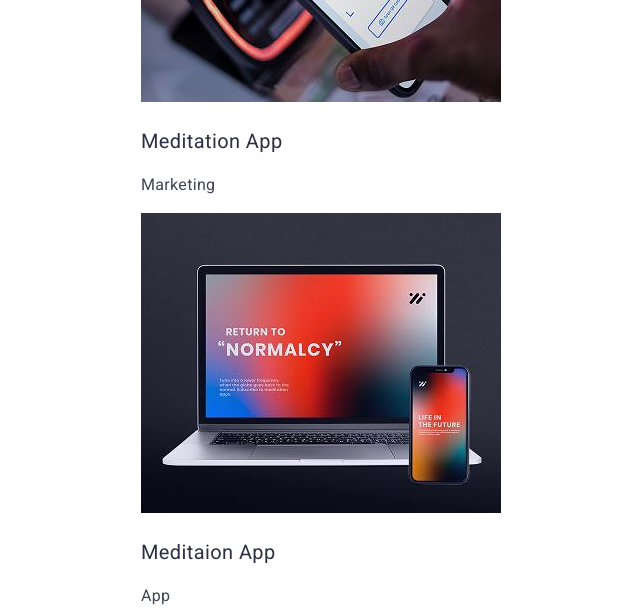
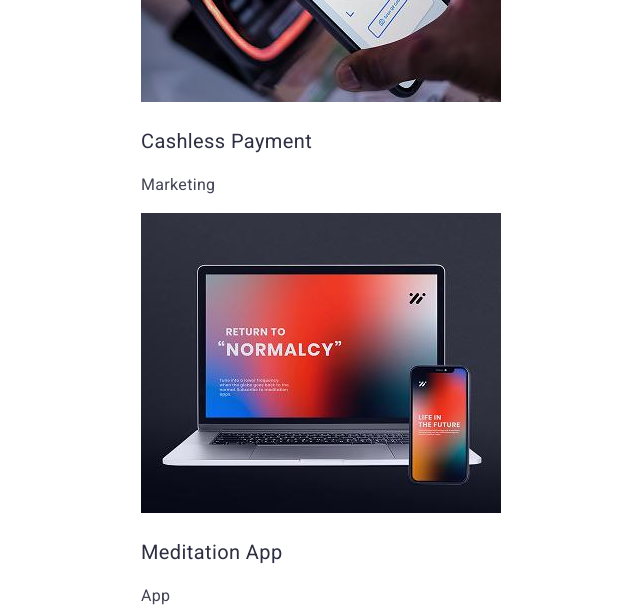
Before and after one commit to Errait/goit-markup-hw-03, a plain HTML site: page index.html in a window 1280 px wide. Shown: the part 3060-3674 px from the top of the page, 55-695 px from the left. Drawn offline with nearby package versions, Linux system fonts and the light colour scheme.

Commit message:
edition 3.1

```diff
--- a/index.html
+++ b/index.html
@@ -162,7 +162,7 @@
               width="360"
               height="300"
             />
-            <h3 class="portfolio-card-title">Meditation App</h3>
+            <h3 class="portfolio-card-title">Cashless Payment</h3>
             <p class="portfolio-card-text">Marketing</p>
           </li>
 
@@ -173,7 +173,7 @@
               width="360"
               height="300"
             />
-            <h3 class="portfolio-card-title">Meditaion App</h3>
+            <h3 class="portfolio-card-title">Meditation App</h3>
             <p class="portfolio-card-text">App</p>
           </li>
 
```
